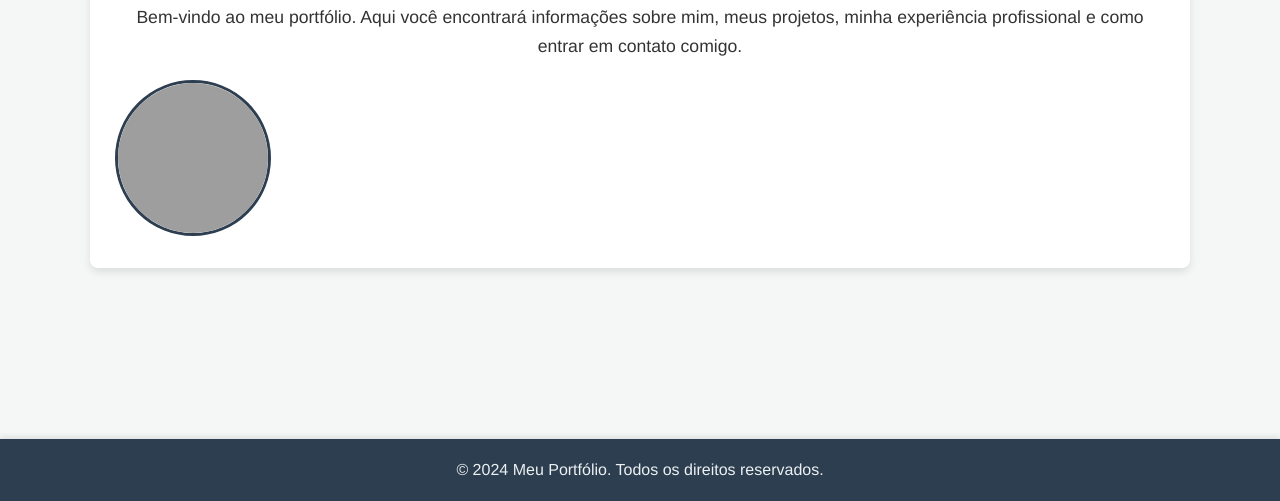
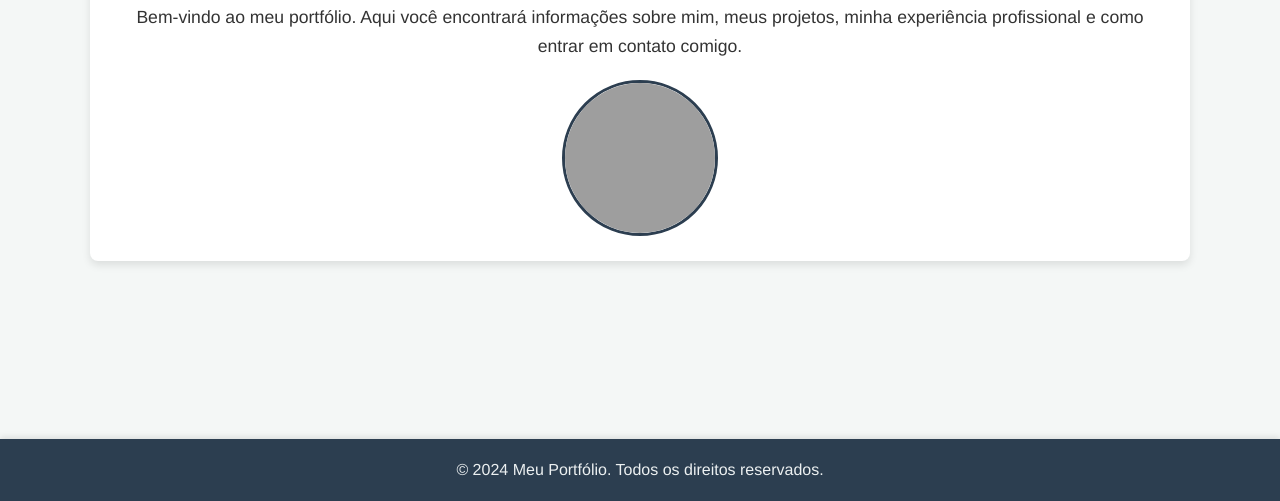
Before and after one commit to LauraMariana27/portfolio, a plain HTML site: page index.html in a window 1280 px wide. Shown: the part 299-800 px from the top of the page. Drawn offline with Linux system fonts and the light colour scheme; grey boxes are pictures that could not be loaded.

Commit message:
teste 2
Centralizar foto

```diff
--- a/index.html
+++ b/index.html
@@ -26,7 +26,9 @@
         <div class="content">
             <h2>Olá! Eu sou Laura Mariana e Silva</h2>
             <p>Bem-vindo ao meu portfólio. Aqui você encontrará informações sobre mim, meus projetos, minha experiência profissional e como entrar em contato comigo.</p>
+            <div class="image-container">
             <img src="https://cdn.gencraft.com/prod/user/ef0cc4ea-bad4-4d3c-9119-f3cddbf0df10/8ed7a91e-1e81-41a1-86b4-1098b7b33209/image/image0_0.jpg?Expires=1725562539&Signature=ZhQOafA3EABQE5fR~5wt8tPAC4Z3GPeWW5MdSL6jkzqN20esA-nGMWCP9VasY-QIA4qGP5XtT8EEhVR9vnoUNwWcyc92JYz26Kp3ij-uezJAjgJzGVUrWIEs1lzylCc0akqJPom322LvFdTp2~jVx8ec~ArakXcydzasIrLPKmBmbbym-IY1viZ9dukno108qg~NDKyLTQShRdHjF-HSf1GZjUM4nnWKrqJZvkTo8F7m16wP7AMTuCO-ze-ISAfzgUBc8gUHhT-uojS0fsBmrvT8BySClyyIKVn~3hQTCG9ukBz-idBIDGB4iLz~sIl0~~GVqckm4oRbs3Zo2xUUkg__&Key-Pair-Id=K3RDDB1TZ8BHT8" alt="Imagem de Destaque">
+            </div>
         </div>
     </div>
 
--- a/style.css
+++ b/style.css
@@ -83,6 +83,12 @@ nav a:hover {
     text-align: center;
 }
 
+.image-container{
+    width: 100%;
+    display: flex;
+    justify-content: center;
+}
+
 /* Estilo das listas de contato */
 .content ul {
     list-style: none;
@@ -102,6 +108,7 @@ nav a:hover {
 .content ul li a:hover {
     text-decoration: underline;
 }
+
 
 
 /* Rodapé */
```
